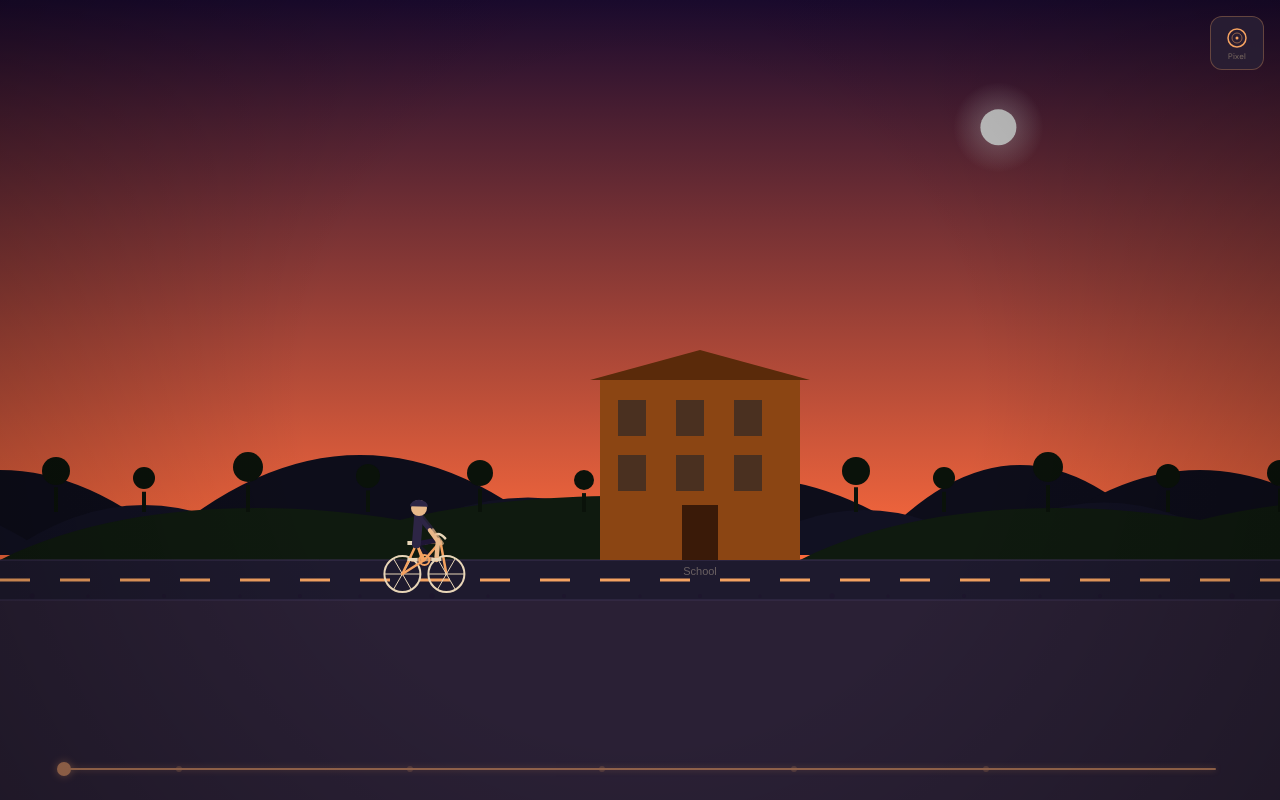
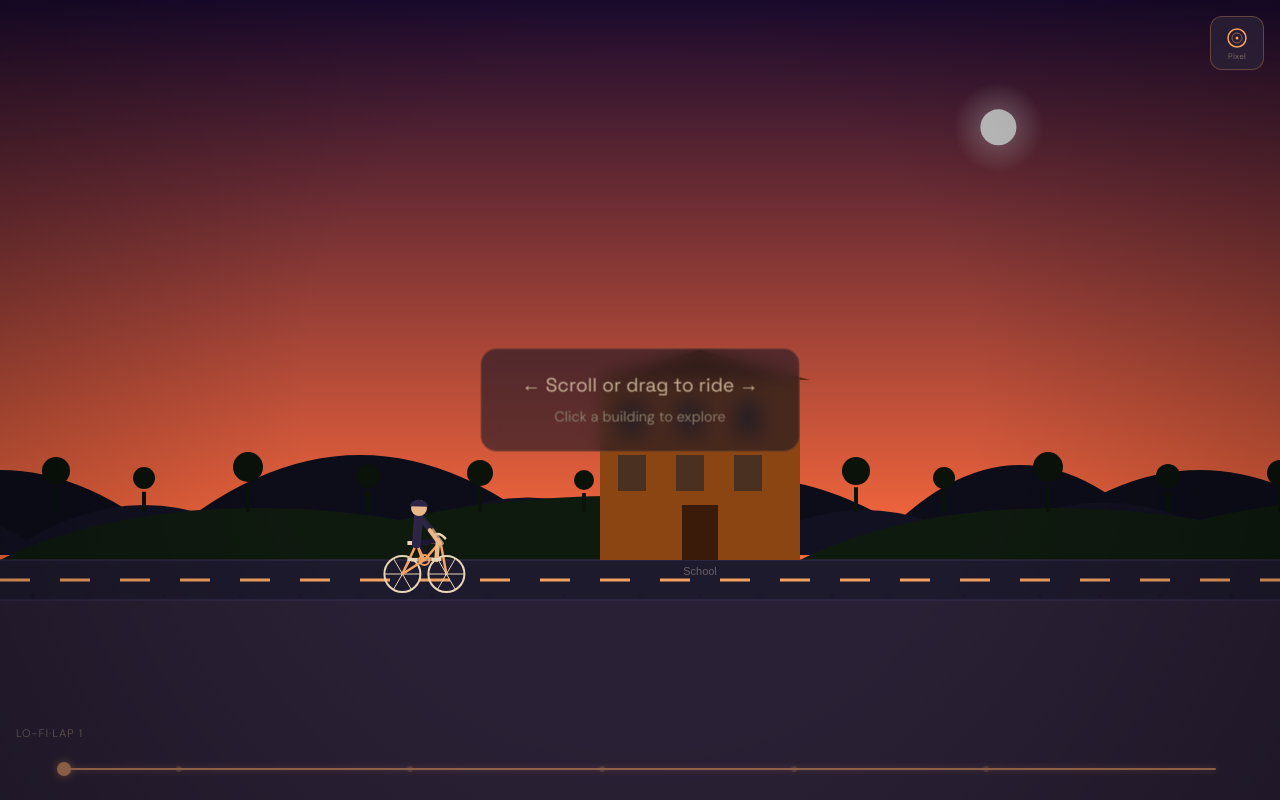
Before and after one commit to Aravind-Reddy12/aravind-portfolio, a React (Vite) app: page / in a window 1280 px wide. Built offline with nearby package versions, Linux system fonts and the light colour scheme.

Commit message:
step-18: OnboardingHint with fade-on-interact, StyleHUD with theme label + lap counter, SpeedHUD with themed speed bar

```diff
--- a/src/App.jsx
+++ b/src/App.jsx
@@ -2,13 +2,19 @@ import WorldCanvas from './canvas/WorldCanvas';
 import ThemeToggle from './components/ThemeToggle';
 import WorldScrubber from './components/WorldScrubber';
 import BuildingModal from './components/BuildingModal';
+import OnboardingHint from './components/OnboardingHint';
+import StyleHUD from './components/StyleHUD';
+import SpeedHUD from './components/SpeedHUD';
 
 export default function App() {
   return (
     <>
       <WorldCanvas />
+      <OnboardingHint />
       <ThemeToggle />
       <WorldScrubber />
+      <StyleHUD />
+      <SpeedHUD />
       <BuildingModal />
     </>
   );
--- /dev/null
+++ b/src/components/OnboardingHint/OnboardingHint.module.css
@@ -0,0 +1,52 @@
+.hint {
+  position: fixed;
+  top: 50%;
+  left: 50%;
+  transform: translate(-50%, -50%);
+  z-index: 50;
+
+  padding: 24px 40px;
+  border-radius: 16px;
+  border: 1px solid color-mix(in srgb, var(--color-accent, #f4a261) 15%, transparent);
+  background: color-mix(in srgb, var(--color-bg, #1a1625) 60%, transparent);
+  backdrop-filter: blur(8px);
+  -webkit-backdrop-filter: blur(8px);
+
+  text-align: center;
+  pointer-events: none;
+
+  opacity: 1;
+  transition: opacity 500ms ease;
+}
+
+.fading {
+  opacity: 0;
+}
+
+.primary {
+  font-family: var(--font-display, sans-serif);
+  font-size: 1.2rem;
+  color: var(--color-text, #e8d5b7);
+  margin: 0;
+  line-height: 1.3;
+}
+
+.secondary {
+  font-family: var(--font-body, sans-serif);
+  font-size: 0.9rem;
+  color: var(--color-text-muted, #8a7a6a);
+  margin: 8px 0 0;
+  line-height: 1.4;
+}
+
+/* Pulse the arrows in the primary text — target the first/last characters via a
+   wrapper approach: the text is static so we animate the whole line with a subtle
+   opacity pulse, and the browser renders it naturally */
+.primary {
+  animation: arrowPulse 2s ease-in-out infinite;
+}
+
+@keyframes arrowPulse {
+  0%,  100% { opacity: 1; }
+  50%        { opacity: 0.65; }
+}
--- /dev/null
+++ b/src/components/OnboardingHint/index.jsx
@@ -0,0 +1,34 @@
+import { useState, useEffect } from 'react';
+import { useWorldState } from '../../hooks/useWorldState';
+import styles from './OnboardingHint.module.css';
+
+const isTouch = typeof window !== 'undefined' &&
+  window.matchMedia('(pointer: coarse)').matches;
+
+export default function OnboardingHint() {
+  const hasInteracted = useWorldState(s => s.hasInteracted);
+  const [fading, setFading] = useState(false);
+  const [gone,   setGone]   = useState(false);
+
+  useEffect(() => {
+    if (hasInteracted && !fading && !gone) {
+      setFading(true);
+      const id = setTimeout(() => setGone(true), 520);
+      return () => clearTimeout(id);
+    }
+  }, [hasInteracted, fading, gone]);
+
+  if (gone) return null;
+
+  const primaryText = isTouch ? '← Swipe to ride →' : '← Scroll or drag to ride →';
+
+  return (
+    <div
+      className={`${styles.hint} ${fading ? styles.fading : ''}`}
+      aria-hidden="true"
+    >
+      <p className={styles.primary}>{primaryText}</p>
+      <p className={styles.secondary}>Click a building to explore</p>
+    </div>
+  );
+}
--- /dev/null
+++ b/src/components/SpeedHUD/SpeedHUD.module.css
@@ -0,0 +1,127 @@
+.hud {
+  position: fixed;
+  bottom: 80px;
+  left: 16px;
+  z-index: 10;
+
+  display: flex;
+  align-items: center;
+  gap: 4px;
+
+  opacity: 0;
+  transition: opacity 200ms ease;
+  pointer-events: none;
+  user-select: none;
+}
+
+.visible {
+  opacity: 1;
+}
+
+/* ── Track ──────────────────────────────────────────────────────────────────── */
+
+.track {
+  position: relative;
+  width: 40px;
+  height: 3px;
+  border-radius: 2px;
+  background: color-mix(in srgb, var(--color-text-muted, #8a7a6a) 15%, transparent);
+  overflow: visible;
+}
+
+.fill {
+  position: absolute;
+  left: 0;
+  top: 0;
+  height: 100%;
+  background: var(--color-accent, #f4a261);
+  border-radius: 2px;
+  transition: width 60ms linear;
+}
+
+/* ── Lo-fi: smooth rounded + soft glow ─────────────────────────────────────── */
+
+[data-theme='lofi'] .track {
+  border-radius: 2px;
+}
+
+[data-theme='lofi'] .fill {
+  border-radius: 2px;
+  box-shadow: 0 0 6px color-mix(in srgb, var(--color-accent, #f4a261) 55%, transparent);
+}
+
+/* ── Pixel: chunky 4px, no radius ──────────────────────────────────────────── */
+
+[data-theme='pixel'] .track {
+  height: 4px;
+  border-radius: 0;
+}
+
+[data-theme='pixel'] .fill {
+  border-radius: 0;
+  box-shadow: none;
+  transition: none; /* snap, no smooth */
+}
+
+/* Pixel segment ticks */
+.segTicks {
+  position: absolute;
+  inset: 0;
+  pointer-events: none;
+}
+
+.segTick {
+  position: absolute;
+  top: 0;
+  width: 1px;
+  height: 100%;
+  background: color-mix(in srgb, var(--color-bg, #1a1625) 70%, transparent);
+  transform: translateX(-50%);
+}
+
+/* ── Storybook: thin bar, slightly rounded ends ─────────────────────────────── */
+
+[data-theme='storybook'] .track {
+  height: 2px;
+  border-radius: 4px;
+}
+
+[data-theme='storybook'] .fill {
+  border-radius: 4px;
+}
+
+/* ── Blueprint: 1px thin, ruler ticks, V: label ────────────────────────────── */
+
+[data-theme='blueprint'] .track {
+  height: 1px;
+  border-radius: 0;
+}
+
+[data-theme='blueprint'] .fill {
+  border-radius: 0;
+  box-shadow: none;
+}
+
+.vLabel {
+  font-family: 'JetBrains Mono', monospace;
+  font-size: 8px;
+  color: var(--color-accent, #4a9eff);
+  opacity: 0.6;
+  line-height: 1;
+}
+
+.rulerTicks {
+  position: absolute;
+  inset: 0;
+  pointer-events: none;
+}
+
+.rulerTick {
+  position: absolute;
+  bottom: 0;
+  width: 1px;
+  height: 5px;
+  background: var(--color-accent, #4a9eff);
+  opacity: 0.4;
+  transform: translateX(-50%);
+}
--- /dev/null
+++ b/src/components/SpeedHUD/index.jsx
@@ -0,0 +1,42 @@
+import { useWorldState } from '../../hooks/useWorldState';
+import styles from './SpeedHUD.module.css';
+
+export default function SpeedHUD() {
+  const theme = useWorldState(s => s.theme);
+  const speed = useWorldState(s => s.worldSpeed);
+
+  const abs      = Math.abs(speed);
+  const visible  = abs > 0.05;
+  const fillPct  = Math.min(abs, 1) * 100;
+
+  return (
+    <div
+      className={`${styles.hud} ${visible ? styles.visible : ''}`}
+      data-theme={theme}
+      aria-hidden="true"
+    >
+      {theme === 'blueprint' && (
+        <span className={styles.vLabel}>V:</span>
+      )}
+      <div className={styles.track}>
+        <div className={styles.fill} style={{ width: `${fillPct}%` }} />
+        {/* Pixel theme: segmented ticks */}
+        {theme === 'pixel' && (
+          <div className={styles.segTicks} aria-hidden="true">
+            {[25, 50, 75].map(p => (
+              <div key={p} className={styles.segTick} style={{ left: `${p}%` }} />
+            ))}
+          </div>
+        )}
+        {/* Blueprint theme: ruler ticks */}
+        {theme === 'blueprint' && (
+          <div className={styles.rulerTicks} aria-hidden="true">
+            {[20, 40, 60, 80].map(p => (
+              <div key={p} className={styles.rulerTick} style={{ left: `${p}%` }} />
+            ))}
+          </div>
+        )}
+      </div>
+    </div>
+  );
+}
--- /dev/null
+++ b/src/components/StyleHUD/StyleHUD.module.css
@@ -0,0 +1,43 @@
+.hud {
+  position: fixed;
+  bottom: 60px;
+  left: 16px;
+  z-index: 10;
+
+  display: flex;
+  align-items: center;
+  gap: 0;
+
+  font-family: var(--font-body, sans-serif);
+  font-size: 11px;
+  letter-spacing: 1px;
+  text-transform: uppercase;
+
+  color: var(--color-text-muted, #8a7a6a);
+  opacity: 0.5;
+  transition: opacity 200ms ease;
+
+  pointer-events: none;
+  user-select: none;
+}
+
+.hud:hover {
+  opacity: 0.85;
+}
+
+.theme,
+.dot,
+.lap {
+  /* inherit */
+}
+
+/* Lap flash — brief accent highlight on mount (triggered by key change) */
+.lap {
+  animation: lapIn 1.2s ease forwards;
+}
+
+@keyframes lapIn {
+  0%   { color: var(--color-accent, #f4a261); }
+  60%  { color: var(--color-accent, #f4a261); }
+  100% { color: var(--color-text-muted, #8a7a6a); }
+}
--- /dev/null
+++ b/src/components/StyleHUD/index.jsx
@@ -0,0 +1,35 @@
+import { useRef } from 'react';
+import { useWorldState } from '../../hooks/useWorldState';
+import styles from './StyleHUD.module.css';
+
+const THEME_LABELS = {
+  lofi:       'Lo-fi',
+  pixel:      'Pixel Art',
+  storybook:  'Storybook',
+  blueprint:  'Blueprint',
+};
+
+export default function StyleHUD() {
+  const theme     = useWorldState(s => s.theme);
+  const lap       = useWorldState(s => s.lap);
+  const prevLapRef = useRef(lap);
+
+  // Detect lap change to flash accent color
+  const lapChanged = lap !== prevLapRef.current;
+  if (lapChanged) prevLapRef.current = lap;
+
+  const label = THEME_LABELS[theme] ?? theme;
+
+  return (
+    <div className={styles.hud} aria-live="polite">
+      <span className={styles.theme}>{label}</span>
+      <span className={styles.dot} aria-hidden="true"> · </span>
+      <span
+        className={`${styles.lap} ${lapChanged ? styles.lapFlash : ''}`}
+        key={lap}   /* re-mount on lap change to restart the animation */
+      >
+        LAP {lap}
+      </span>
+    </div>
+  );
+}
```
